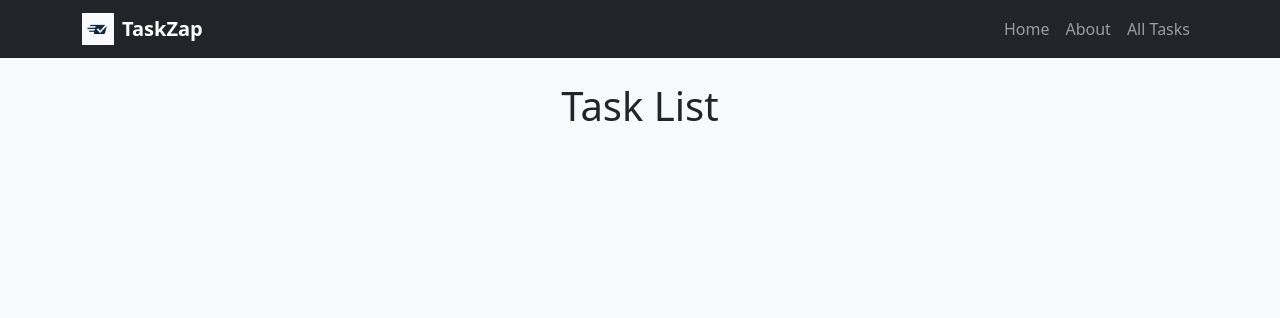
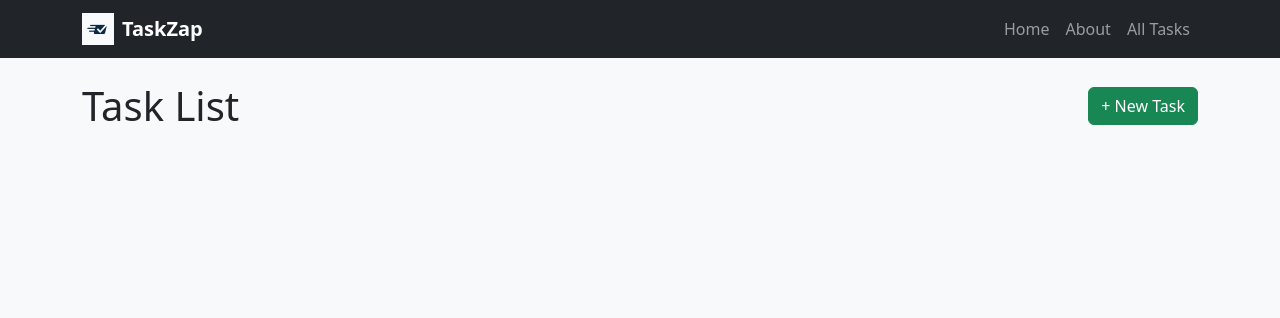
Before and after one commit to Zebyrod/todo-django-crud-app, a Django app: page /tasks/ in a window 1280 px wide. Shown: the top 318 px of the page. Run offline with Django 5.2, Linux system fonts and the light colour scheme; data that the repository does not hold is empty.

Commit message:
Created Basic form for Task model. C funtionality finished

```diff
--- a/main_app/templates/tasks/index.html
+++ b/main_app/templates/tasks/index.html
@@ -2,8 +2,10 @@
 <link rel="stylesheet" href="{% static 'css/tasks/task-index.css' %}" />
 {% endblock %} {% block content %}
 
-<section class="mb-4">
-	<h1 class="text-center">Task List</h1>
+<section class="mb-4 d-flex justify-content-between align-items-center">
+	<h1 class="mb-0">Task List</h1>
+
+  <a href="{% url 'task-create' %}" class="btn  btn-success">+ New Task</a>
 </section>
 
 <div class="row row-cols-1 row-cols-md-2 row-cols-lg-3 g-4">
--- a/main_app/urls.py
+++ b/main_app/urls.py
@@ -9,4 +9,5 @@ urlpatterns = [
     path('about/', views.about, name='about'),
     path('tasks/', views.task_index, name='task-index'),
     path('tasks/<int:task_id>/', views.task_detail, name='task-detail'),
+    path('tasks/new/', views.task_create, name='task-create'),
 ]
--- a/main_app/views.py
+++ b/main_app/views.py
@@ -1,11 +1,13 @@
 # main_app/views.py
 
-from django.shortcuts import render
+from django.shortcuts import render, redirect
 
 # Import models
 from .models import Task
 from .models import ChecklistItem
 
+# import forms
+from .forms import TaskForm
 
 # Create your views here.
 
@@ -27,3 +29,19 @@ def task_index(request):
 def task_detail(request, task_id):
     task = Task.objects.get(id=task_id)
     return render(request, 'tasks/detail.html', { 'task': task })
+
+def task_create(request):
+    # First I check the form was submitted/POST correctly
+    if request.method == 'POST':
+        # Next this is binding the user input
+        form = TaskForm(request.POST)
+        # Running validation on the form
+        if form.is_valid():
+        # Save the user input if the form is valid
+            form.save()
+        # Redirect will help avoid resubmitting on refresh
+            return redirect('task-index')
+    else:
+        form = TaskForm()
+
+    return render(request, 'tasks/task_form.html', {'form': form })
```
Also changed, not shown: main_app/forms.py (added, +7 -0 lines), main_app/templates/tasks/task_form.html (added, +16 -0 lines).
